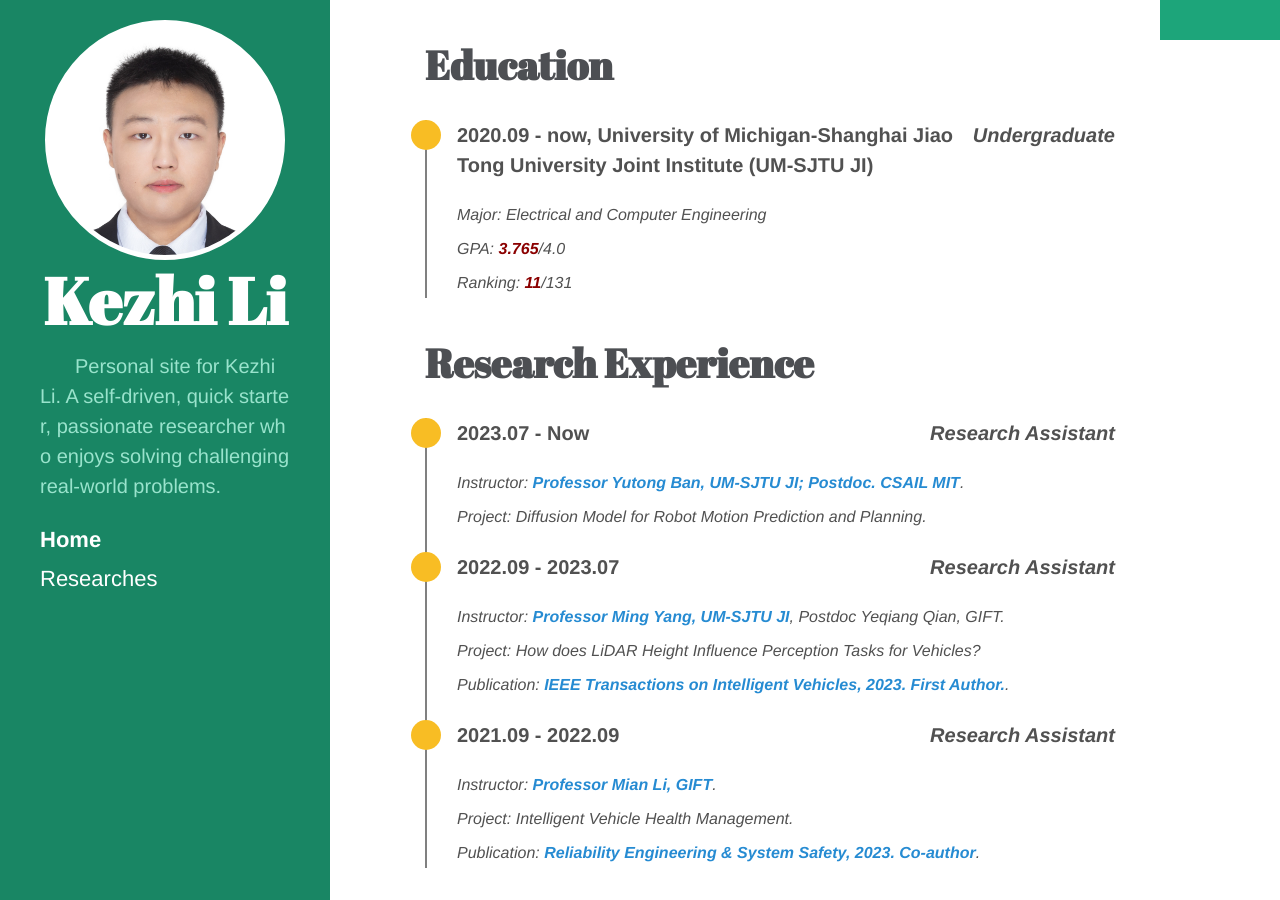
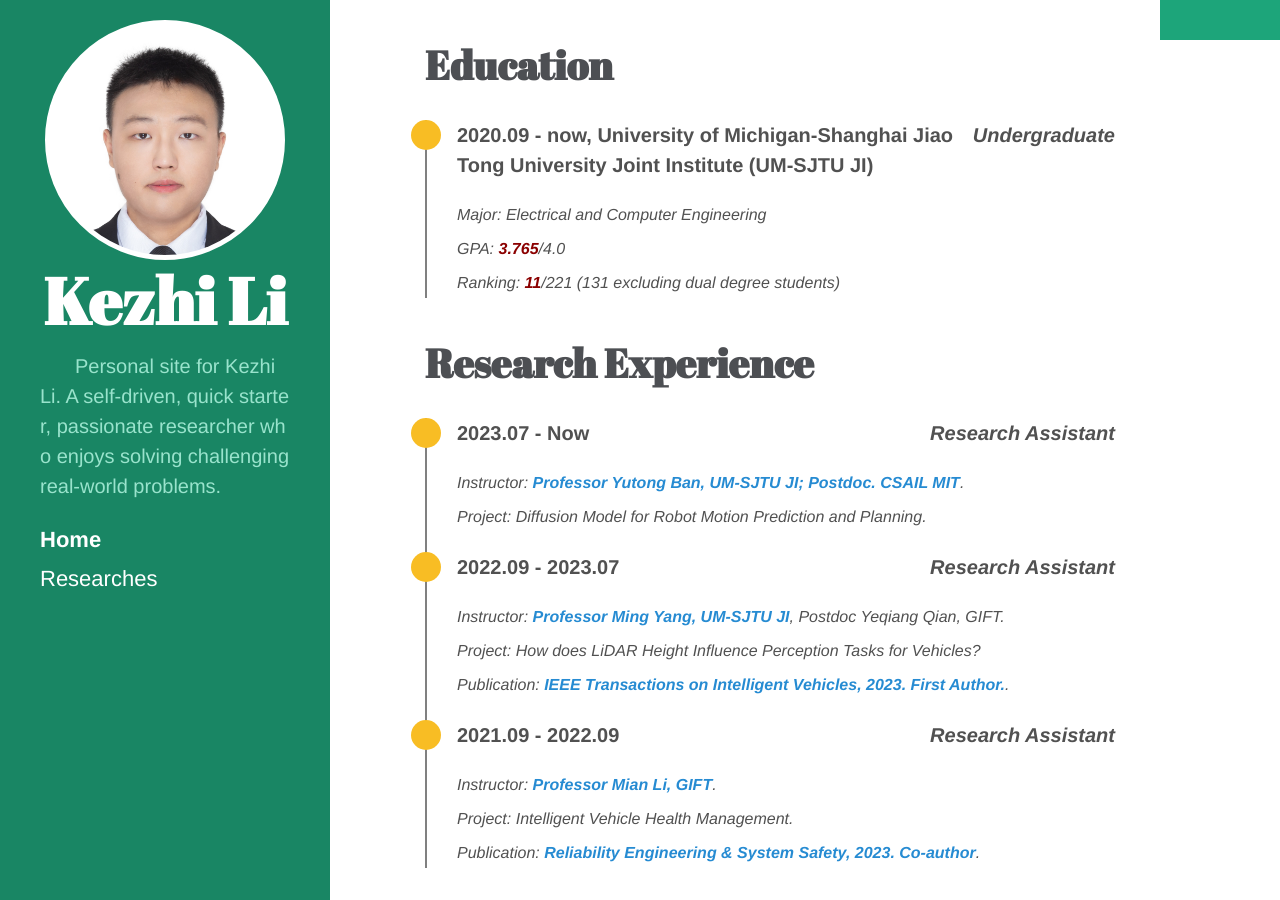
Before and after one commit to little-black-sjtu/likezhi.github.io, a Jekyll site: the page built from index.html, in a window 1280 px wide and 900 px high. Built offline with Jekyll 4.4.1, drawn with Linux system fonts in a browser that asks for light colours; Markdown is read by kramdown in place of the engine named in the settings.

Commit message:
131->221

```diff
--- a/index.html
+++ b/index.html
@@ -20,7 +20,7 @@
                     GPA:&nbsp <strong>3.765</strong>/4.0
                   </div>
                   <div class="normalcontent">
-                    Ranking:&nbsp <strong>11</strong>/131
+                    Ranking:&nbsp <strong>11</strong>/221 (131 excluding dual degree students)
                   </div>
                 </li>
               </ul>
```
